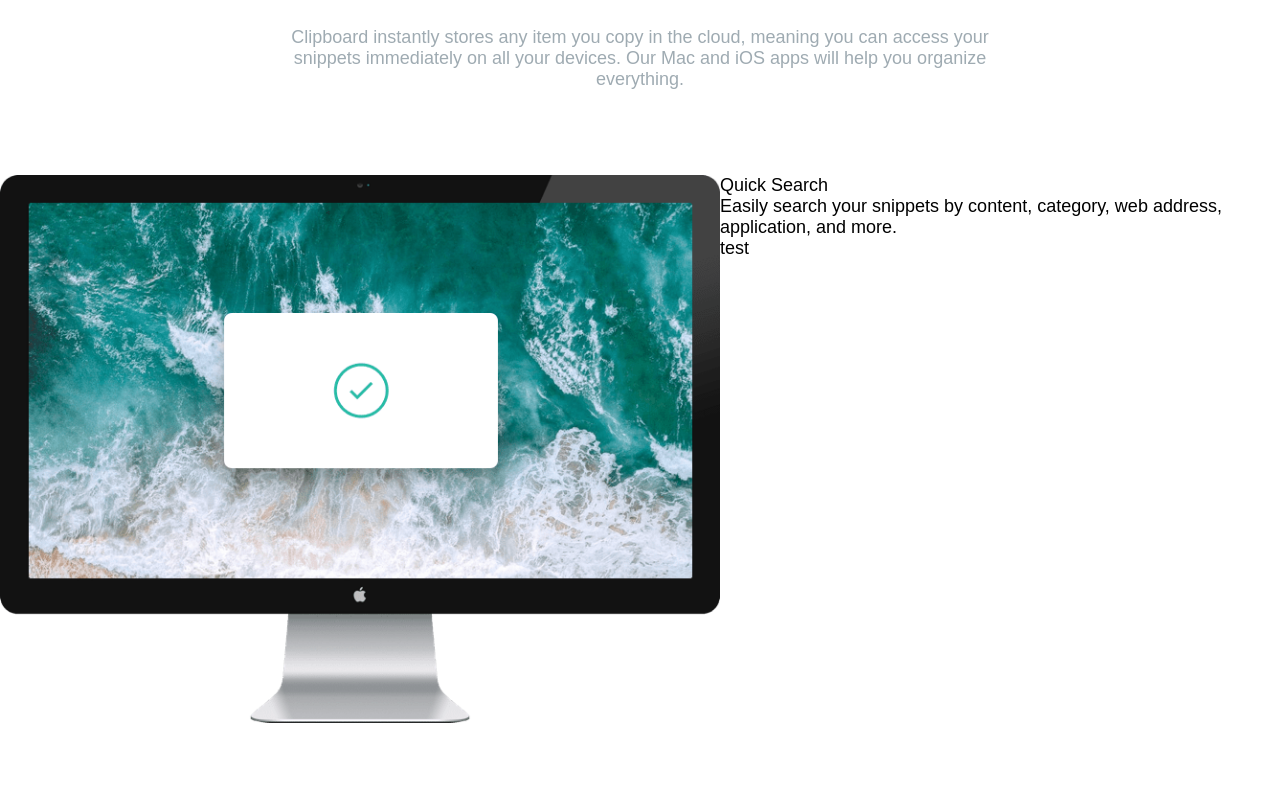
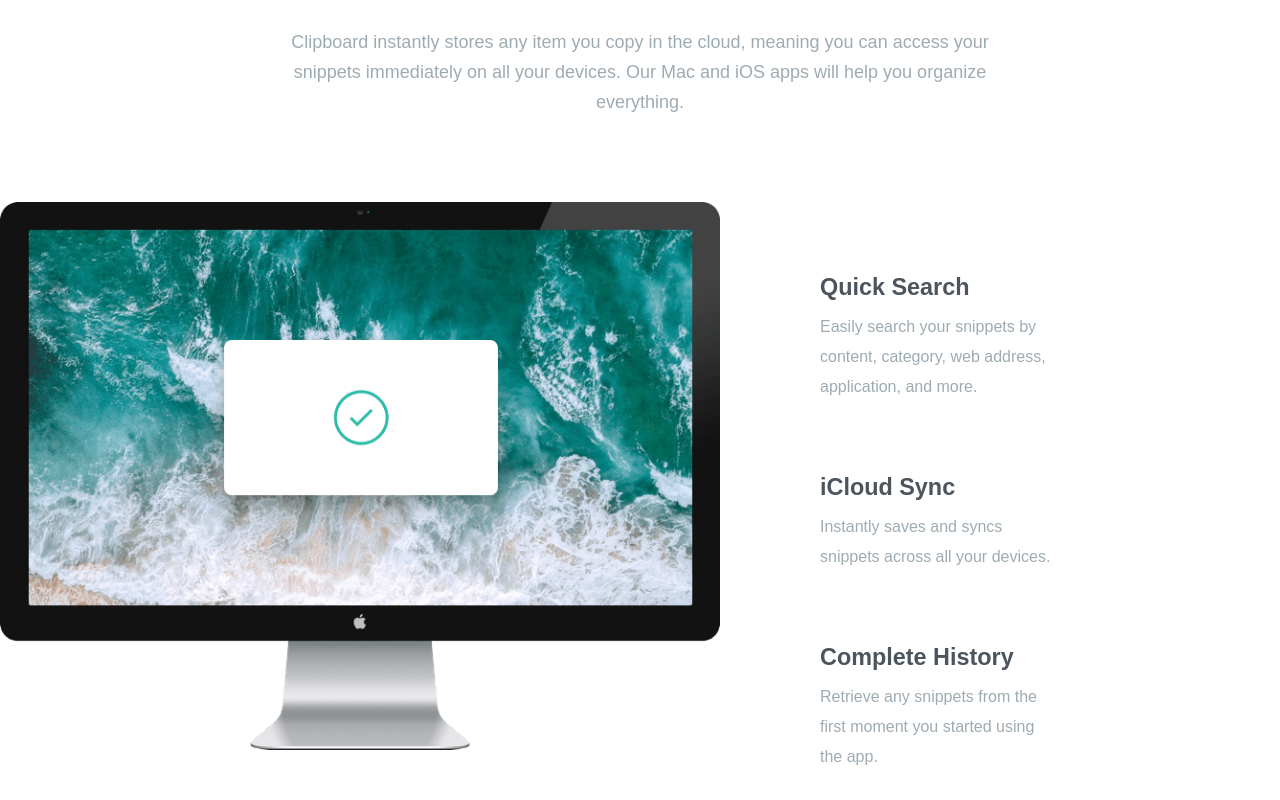
Before and after one commit to daniel-web-developer/clipboard-landing-page, a plain HTML site: page index.html in a window 1280 px wide. Shown: the part 738-1538 px from the top of the page. Before the commit the page ends 1466 px from the top, so only its background shows below. Drawn offline with Linux system fonts and the light colour scheme; a web font is replaced by a local one.

Commit message:
done for today

```diff
--- a/index.html
+++ b/index.html
@@ -47,12 +47,19 @@
       <div class="section-image">
         <img src="./images/image-computer.png" class="section-image">
       </div>
-      <div class="flex flex-dir-column">
-        <div>
-          <p>Quick Search</p>
-          <p>Easily search your snippets by content, category, web address, application, and more.</p>
+      <div class="flex flex-dir-column flex-justcont-sb">
+        <div class="section-block snippets-block">
+          <p class="section-block-title">Quick Search</p>
+          <p class="section-block-p">Easily search your snippets by content, category, web address, application, and more.</p>
         </div>
-        <div>test</div>
+        <div class="section-block snippets-block">
+          <p class="section-block-title">iCloud Sync</p>
+          <p class="section-block-p">Instantly saves and syncs snippets across all your devices.</p>
+        </div>
+        <div class="section-block snippets-block">
+          <p class="section-block-title">Complete History</p>
+          <p class="section-block-p">Retrieve any snippets from the first moment you started using the app.</p>
+        </div>
       </div>
     </div>
   </div>
--- a/scss/globals/_main.scss
+++ b/scss/globals/_main.scss
@@ -1,4 +1,6 @@
 @use 'typography' as *;
+
+// For tomorrow: put image a little bit to the left
 
 html{
     box-sizing: border-box;
@@ -21,6 +23,10 @@ body{
 
     &-justcont-center{
         justify-content: center;
+    }
+
+    &-justcont-sb{
+        justify-content: space-between;
     }
 
     &-dir-column{
@@ -112,19 +118,19 @@ body{
         color: var(--dark-g-b);
     }
 
-    &-paragraph{
-        font-size: 1rem;
-        padding-top: 30px;
-        color: var(--grayish-b);
-        padding-bottom: 85px;
+    img{
+        width: 720px;
     }
 
-    img{
-        width: 720px;
+    &-block{
+        padding-right: 225px;
+        padding-left: 100px;
     }
 }
 
 .section{
+    line-height: 30px;
+
     &-title{
         font-size: 2rem;
         font-weight: 600;
@@ -133,9 +139,32 @@ body{
 
     &-sub-t{
         font-size: 1rem;
+        color: var(--grayish-b);
         padding-top: 30px;
+        padding-bottom: 85px;
+        line-height: 30px;
+    }
+
+    &-block{
+        padding-bottom: 70px;
+
+        &:first-child{
+            padding-top: 70px;
+        }
+    }
+
+    &-block-title{
+        font-size: 1.3rem;
+        font-weight: 600;
+        color: var(--dark-g-b);
+        line-height: 30px;
+    }
+
+    &-block-p{
+        font-size: 16px;
         color: var(--grayish-b);
-        padding-bottom: 85px;
+        padding-top: 10px;
+        line-height: 30px;
     }
 }
 
```
Also changed, not shown: static/style.css, 1 other file.
